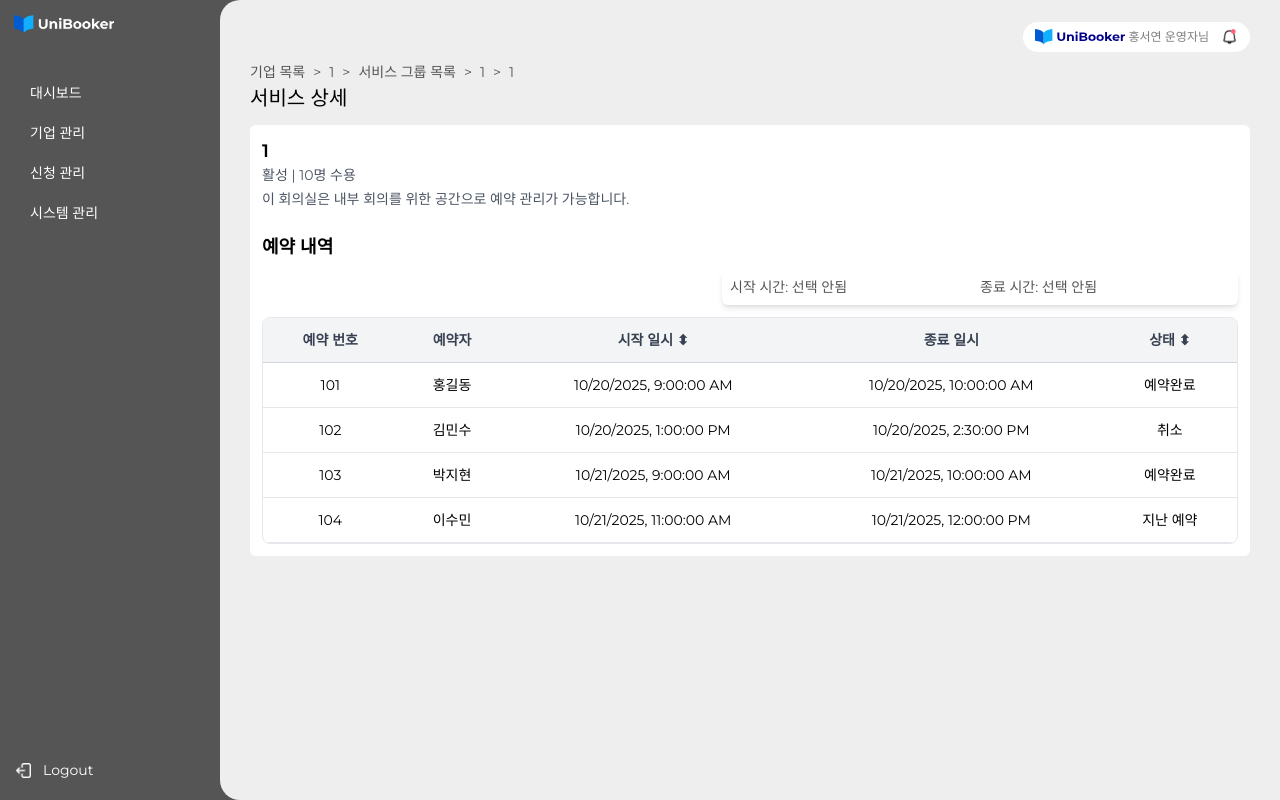
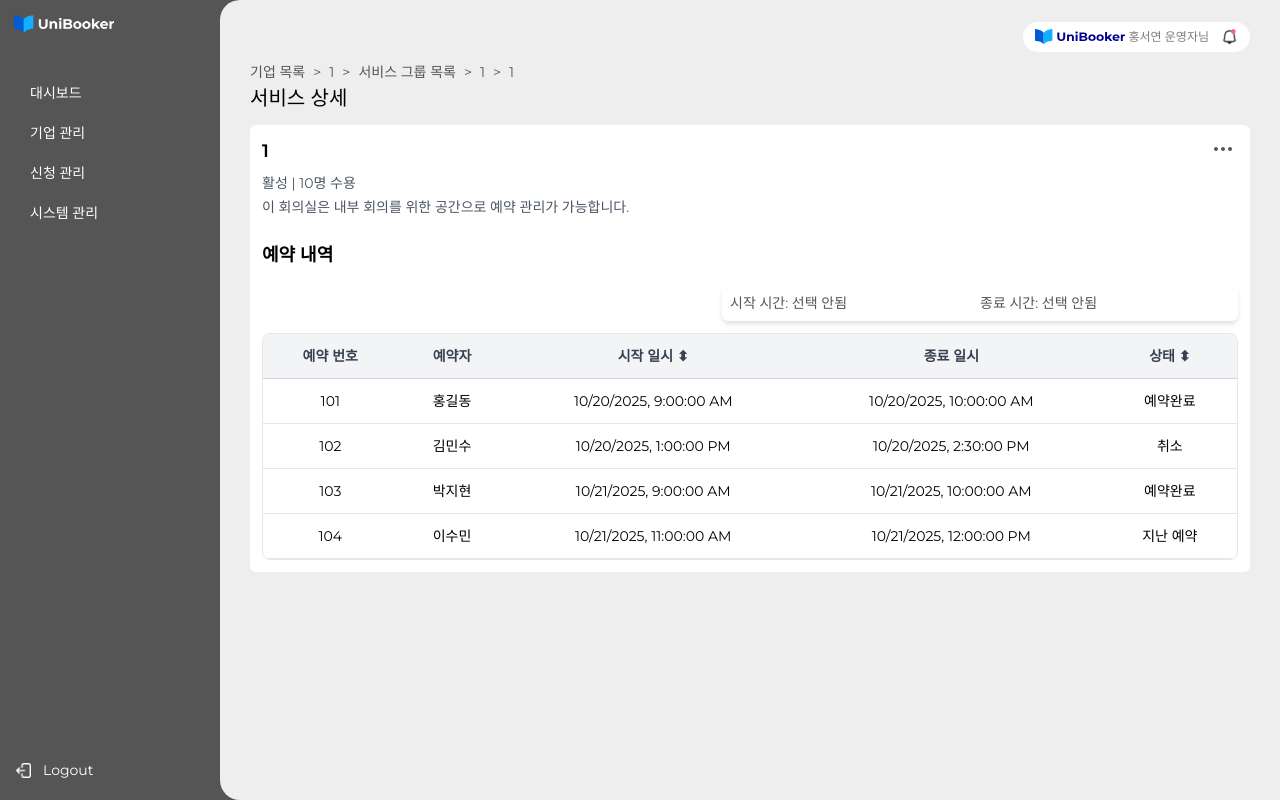
Before and after one commit to beyond-sw-camp/be17-fin-LinkVerse-UniBooker-FE, a Vue app: page /super/companies/1/services/1/1 in a window 1280 px wide. Built offline with nearby package versions, Linux system fonts and the light colour scheme.

Commit message:
[Feat] 상태 변경 모달 추가

```diff
--- a/src/views/super/ServiceDetailView.vue
+++ b/src/views/super/ServiceDetailView.vue
@@ -6,6 +6,8 @@ import { ref, computed } from 'vue'
 import { useRoute } from 'vue-router'
 
 const route = useRoute()
+const showModal = ref(false)
+
 const serviceName = route.params.serviceName
 
 // 서비스 정보
@@ -98,7 +100,16 @@ const filteredReservations = computed(() => {
 
   <!-- 서비스 정보 -->
   <div class="components-white-container">
-    <div class="subtitle">{{ service.name }}</div>
+    <div class="subtitle-container">
+      <span class="subtitle">{{ service.name }}</span>
+      <div class="modal-toggle-btn" @click="showModal = !showModal">
+        <img src="/public/assets/icons/ic-more.png" />
+      </div>
+    </div>
+    <div v-if="showModal" class="action-modal" @click="showModal = false">
+      <div class="action-menu">비활성화</div>
+      <div class="action-menu">삭제</div>
+    </div>
     <p class="text-sm text-gray-600">{{ service.status }} | {{ service.capacity }}명 수용</p>
     <p class="text-sm text-gray-600 mt-1">{{ service.description }}</p>
 
@@ -168,8 +179,23 @@ const filteredReservations = computed(() => {
 </template>
 
 <style scoped>
+.subtitle-container {
+  @apply flex relative;
+}
+.subtitle-container img {
+  @apply h-1 ml-auto mr-3 self-center;
+}
 .subtitle {
-  @apply text-lg font-semibold;
+  @apply text-lg font-semibold mb-2;
+}
+.modal-toggle-btn {
+  @apply w-[24px] h-[24px] ml-auto content-center cursor-pointer;
+}
+.action-modal {
+  @apply float-right inline-flex flex-col rounded-md shadow-md;
+}
+.action-menu {
+  @apply w-20 h-10 text-center content-center text-sm hover:bg-gray-100 cursor-pointer;
 }
 .calendar-btn {
   @apply inline-flex float-right bg-white p-2 ml-auto mb-3 rounded-md shadow-md text-sm text-gray-dark;
--- a/src/views/super/ServiceGroupDetailView.vue
+++ b/src/views/super/ServiceGroupDetailView.vue
@@ -1,9 +1,13 @@
 <script setup>
+import Modal from '@/components/Modal.vue'
 import SuperBreadcrumb from '@/components/SuperBreadcrumb.vue'
+import { ref } from 'vue'
 import { useRoute, useRouter } from 'vue-router'
 
 const route = useRoute()
 const router = useRouter()
+
+const showModal = ref(false)
 
 const companyName = route.params.companyName
 const serviceGroupName = route.params.serviceGroupName
@@ -74,8 +78,15 @@ const services = [
   <SuperBreadcrumb />
   <div class="components-page-title">서비스 그룹 상세</div>
   <div class="components-white-container">
-    <div>
+    <div class="subtitle-container">
       <span class="subtitle">{{ serviceGroupName }}</span>
+      <div class="modal-toggle-btn" @click="showModal = !showModal">
+        <img src="/public/assets/icons/ic-more.png" />
+      </div>
+    </div>
+    <div v-if="showModal" class="action-modal" @click="showModal = false">
+      <div class="action-menu">비활성화</div>
+      <div class="action-menu">삭제</div>
     </div>
     <p class="service-group-info">
       {{ serviceGroup.type }} | {{ serviceGroup.creator }} | {{ serviceGroup.created_at }}
@@ -117,15 +128,28 @@ const services = [
 </template>
 
 <style scoped>
-.path {
-  @apply text-sm text-gray-600 mb-2;
+.subtitle-container {
+  @apply flex relative;
 }
-.path span {
-  @apply cursor-pointer hover:underline;
+
+.subtitle-container img {
+  @apply h-1 ml-auto mr-3 self-center;
 }
 
 .subtitle {
   @apply text-lg font-semibold mb-2;
+}
+
+.modal-toggle-btn {
+  @apply w-[24px] h-[24px] ml-auto content-center cursor-pointer;
+}
+
+.action-modal {
+  @apply float-right inline-flex flex-col rounded-md shadow-md;
+}
+
+.action-menu {
+  @apply w-20 h-10 text-center content-center text-sm hover:bg-gray-100 cursor-pointer;
 }
 
 .service-group-info {
```
Also changed, not shown: public/assets/icons/ic-more.png (added).
